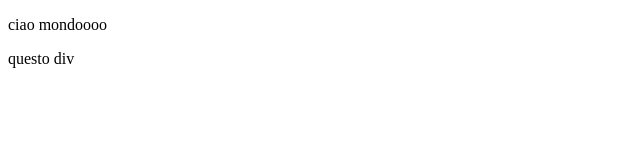
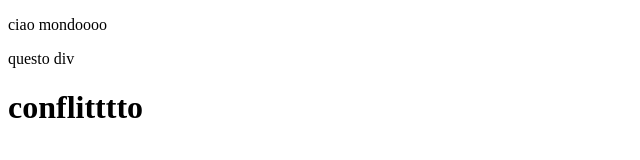
Before and after one commit to nehabht/prova, a plain HTML site: page index.html in a window 1280 px wide. Shown: the whole page, without its empty margins (0-640 px from the left). Drawn offline with Linux system fonts and the light colour scheme.

Commit message:
conflitto nuovo branch

```diff
--- a/index.html
+++ b/index.html
@@ -11,6 +11,7 @@
     <div>
         questo div
     </div>
+    <h1>conflitttto</h1>
 
 </body>
 </html>
```
